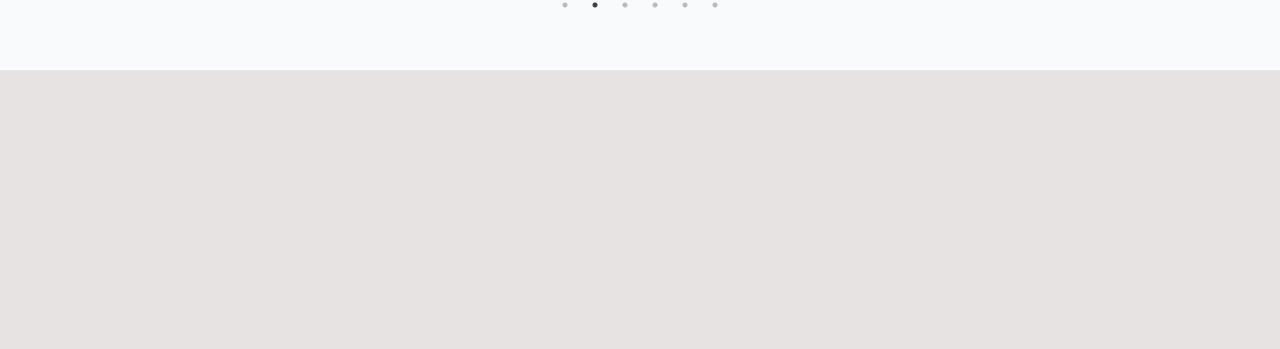
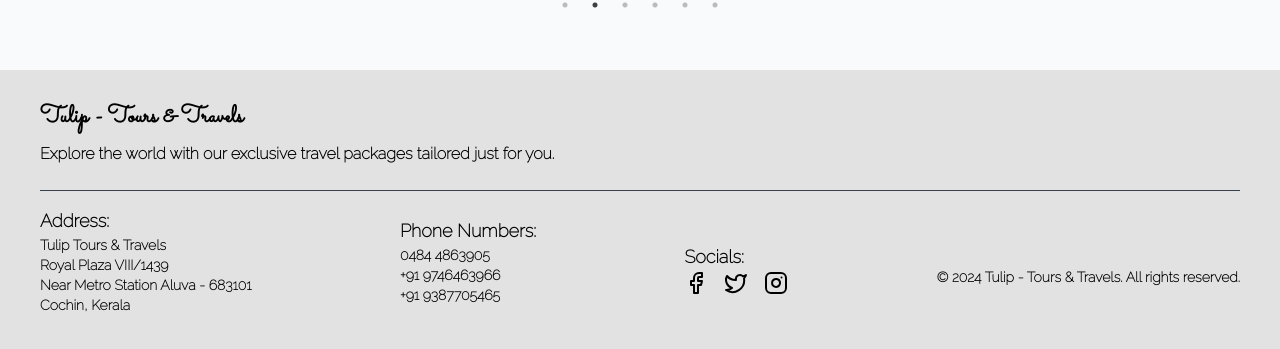
Before and after one commit to ShalvinShaji/Tulip, a Next.js app: page / in a window 1280 px wide. Shown: the part 1429-1778 px from the top of the page. Before the commit the page ends 1499 px from the top, so only its background shows below. Built offline with nearby package versions, Linux system fonts and the light colour scheme.

Commit message:
footer cleanup- bg color, text color changed

```diff
--- a/app/globals.css
+++ b/app/globals.css
@@ -54,7 +54,7 @@ body {
 .slick-next {
   width: 40px;
   height: 40px;
-  background-color: rgb(225, 225, 225) !important;
+  background-color: #e1e1e1 !important;
   border-radius: 50%;
   box-shadow: 0 2px 8px rgba(0, 0, 0, 0.1);
   z-index: 10;
--- a/app/page.jsx
+++ b/app/page.jsx
@@ -10,7 +10,7 @@ const Home = () => {
       <Landing />
       <Services />
       {/* <Testimonials /> */}
-      {/* <Footer /> */}
+      <Footer />
     </div>
   );
 };
--- a/components/Footer.jsx
+++ b/components/Footer.jsx
@@ -3,16 +3,18 @@ import { Facebook, Twitter, Instagram as InstaIcon } from "lucide-react";
 
 const Footer = () => {
   return (
-    <footer className="bg-black text-white py-8 px-6">
+    <footer className="bg-[#e2e2e2] text-black py-8 px-6">
       <div className="container mx-auto px-4">
         <div className="mb-4 md:mb-0 text-start">
-          <h3 className="text-2xl font-bold">Tulip - Tours & Travels</h3>
-          <p className="mt-2">
+          <h3 className="text-2xl font-bold font-Sacramento">
+            Tulip - Tours & Travels
+          </h3>
+          <p className="mt-2 font-semibold">
             Explore the world with our exclusive travel packages tailored just
             for you.
           </p>
         </div>
-        <div className="mt-6 border-t border-gray-700 pt-4 text-start flex flex-col md:flex-row md:items-center md:justify-between items-start justify-start">
+        <div className="mt-6 border-t font-semibold border-gray-700 pt-4 text-start flex flex-col md:flex-row md:items-center md:justify-between items-start justify-start">
           <div className="mb-4">
             <h4 className="text-lg font-semibold">Address:</h4>
             <p className="text-sm">Tulip Tours & Travels</p>
@@ -27,7 +29,7 @@ const Footer = () => {
             <p className="text-sm">+91 9387705465</p>
           </div>
           <div>
-            <h4 className="text-lg font-semibold">Socials:</h4>
+            <h4 className="text-lg ">Socials:</h4>
             <div className="flex justify-center space-x-4">
               <a href="#" aria-label="Facebook" className="hover:text-gray-400">
                 <Facebook />
@@ -45,8 +47,8 @@ const Footer = () => {
             </div>
           </div>
           <p className="text-sm mt-4">
-            &copy; {new Date().getFullYear()} Travel Agency. All rights
-            reserved.
+            &copy; {new Date().getFullYear()} Tulip - Tours & Travels. All
+            rights reserved.
           </p>
         </div>
       </div>
```
